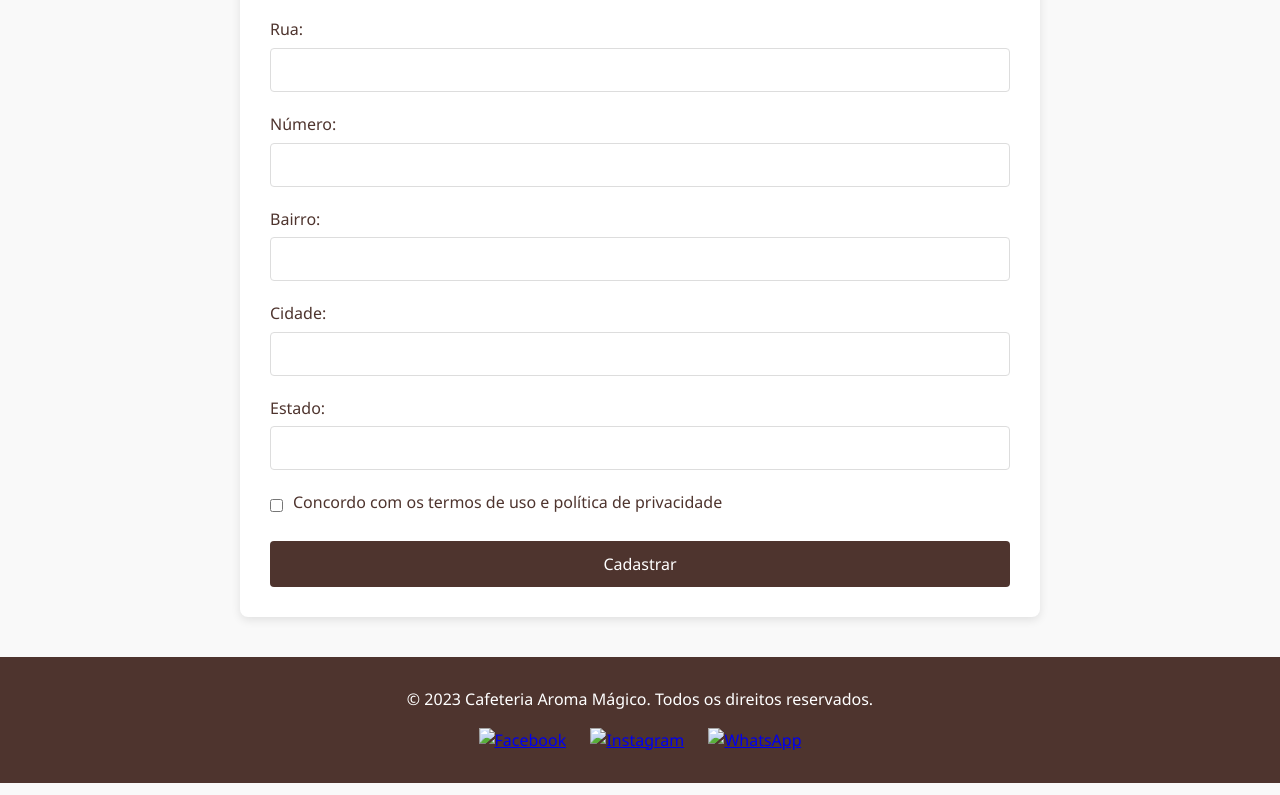
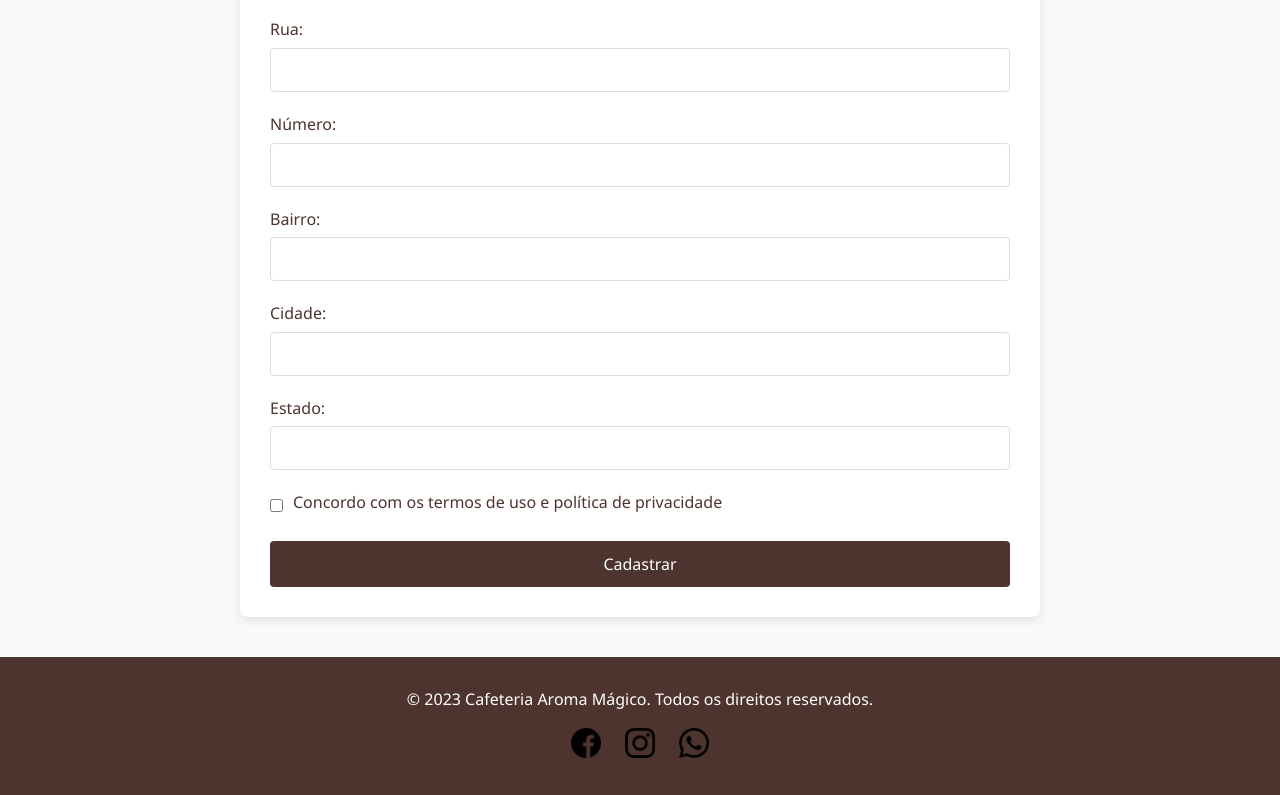
Before and after one commit to BackupTrabalho1212/ConsumodeAPI, a plain HTML site: page cadastro.html in a window 1280 px wide. Shown: the part 635-1430 px from the top of the page. Drawn offline with Linux system fonts and the light colour scheme.

Commit message:
Feito modificação em direcionamento dos link dos atalhos

```diff
--- a/cadastro.html
+++ b/cadastro.html
@@ -9,7 +9,7 @@
 <body>
     <header>
         <div class="container">
-            <img src="img/logo.png" alt="Cafeteria Aroma Mágico" class="logo">
+            <img src="img/ChatGPT Image 20 de mai. de 2025, 19_47_33.png" alt="Cafeteria Aroma Mágico" class="logo">
             <nav>
                 <ul>
                     <li><a href="index.html">Home</a></li>
@@ -87,13 +87,13 @@
         <div class="container">
             <p>&copy; 2023 Cafeteria Aroma Mágico. Todos os direitos reservados.</p>
             <div class="redes-sociais">
-                <a href="#"><img src="img/facebook-icon.png" alt="Facebook"></a>
-                <a href="#"><img src="img/instagram-icon.png" alt="Instagram"></a>
-                <a href="#"><img src="img/whatsapp-icon.png" alt="WhatsApp"></a>
+                <a href="#"><img src="icon/facebook.png" alt="Facebook"></a>
+                <a href="#"><img src="icon/instagram.png" alt="Instagram"></a>
+                <a href="#"><img src="icon/whatsapp.png" alt="WhatsApp"></a>
             </div>
         </div>
     </footer>
 
-    <script src="js/script.js"></script>
+    <script src="script.js"></script>
 </body>
 </html>
```
